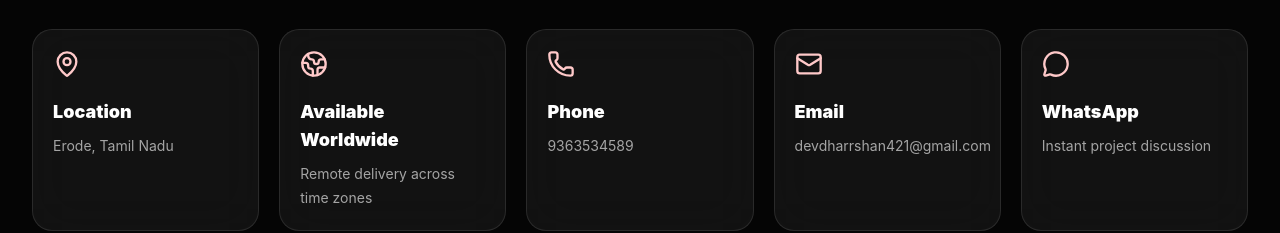
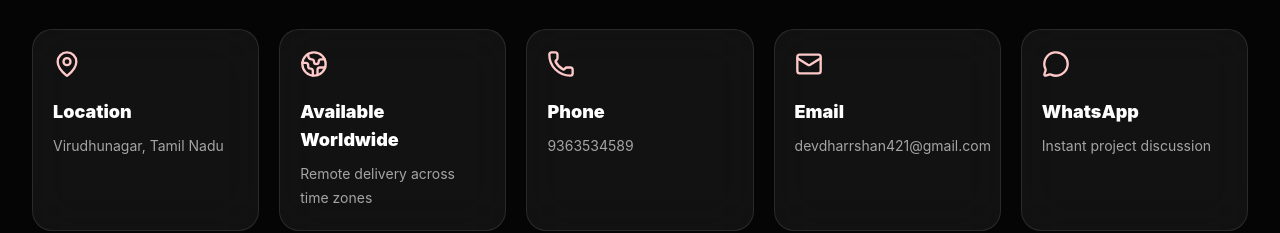
Before and after one commit to dev-23cdr031/brandnest, a Next.js app: page /contact in a window 1280 px wide. Shown: the part 2060-2293 px from the top of the page. Built offline with nearby package versions, Linux system fonts and the light colour scheme.

Commit message:
Update contact location to Virudhunagar, Tamil Nadu

```diff
--- a/components/sections/Contact.tsx
+++ b/components/sections/Contact.tsx
@@ -45,7 +45,7 @@ const serviceOptions = [
 ]
 
 const contactCards = [
-  { icon: MapPin, label: 'Location', value: 'Erode, Tamil Nadu', href: 'https://maps.google.com' },
+  { icon: MapPin, label: 'Location', value: 'Virudhunagar, Tamil Nadu', href: 'https://maps.google.com/?q=Virudhunagar,+Tamil+Nadu' },
   { icon: Globe2, label: 'Available Worldwide', value: 'Remote delivery across time zones', href: '/contact' },
   { icon: Phone, label: 'Phone', value: '9363534589', href: 'tel:9363534589' },
   { icon: Mail, label: 'Email', value: 'devdharrshan421@gmail.com', href: 'mailto:devdharrshan421@gmail.com' },
```
